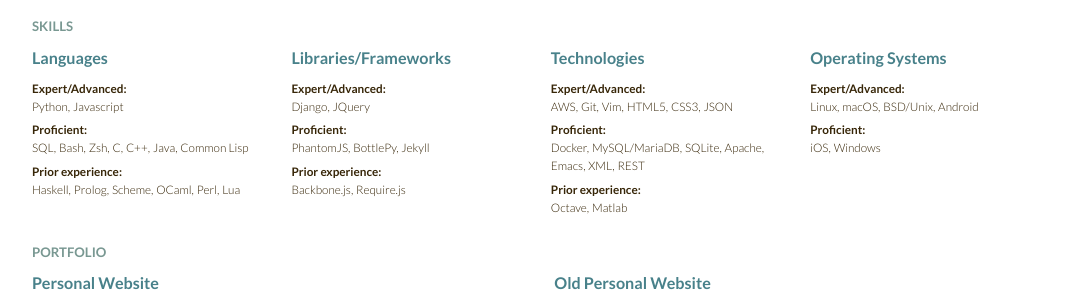
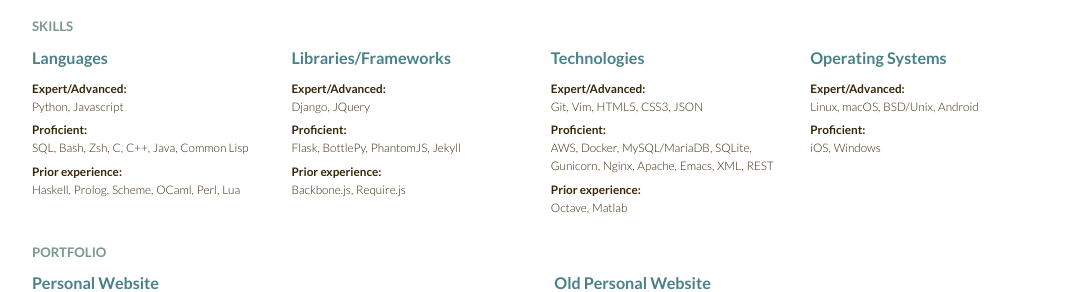
Before and after one commit to defrank/defrank.github.io, a Jekyll site: the page built from resume.html, in a window 1280 px wide. Shown: the part 473-765 px from the top of the page, without its empty margins (96-1183 px from the left). Built offline with Jekyll 4.4.1, drawn with Linux system fonts in a browser that asks for light colours.

Commit message:
chore(resume): Update skills

```diff
--- a/resume.html
+++ b/resume.html
@@ -659,8 +659,9 @@ layout: blank
 
                 <div>
                     <dt>Proficient</dt>
+                    <dd>Flask</dd>
+                    <dd>BottlePy</dd>
                     <dd>PhantomJS</dd>
-                    <dd>BottlePy</dd>
                     <dd>Jekyll</dd>
                 </div>
 
@@ -687,9 +687,12 @@ layout: blank
 
                 <div>
                     <dt>Proficient</dt>
+                    <dd>AWS</dd>
                     <dd>Docker</dd>
                     <dd>MySQL/MariaDB</dd>
                     <dd>SQLite</dd>
+                    <dd>Gunicorn</dd>
+                    <dd>Nginx</dd>
                     <dd>Apache</dd>
                     <dd>Emacs</dd>
                     <dd>XML</dd>
```
Also changed, not shown: other parts of resume.html (+0 -1 lines).
